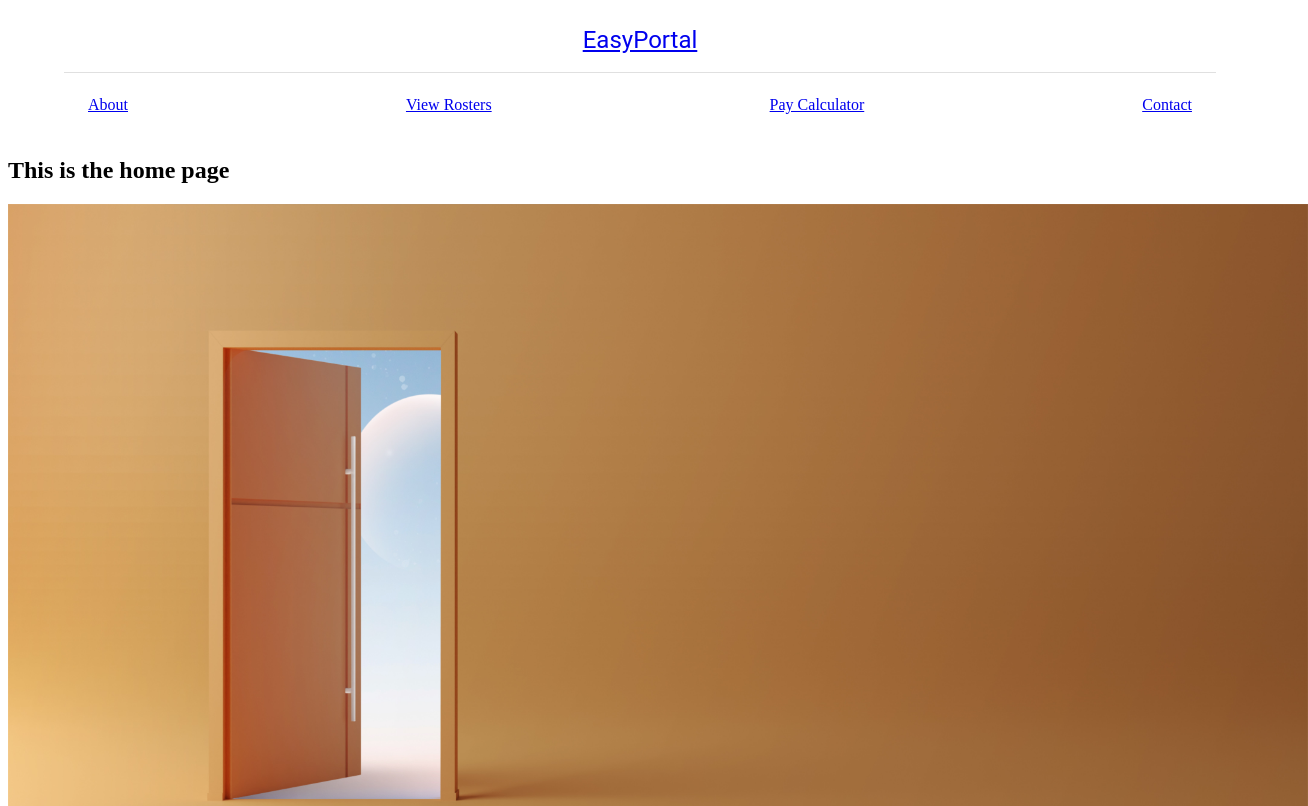
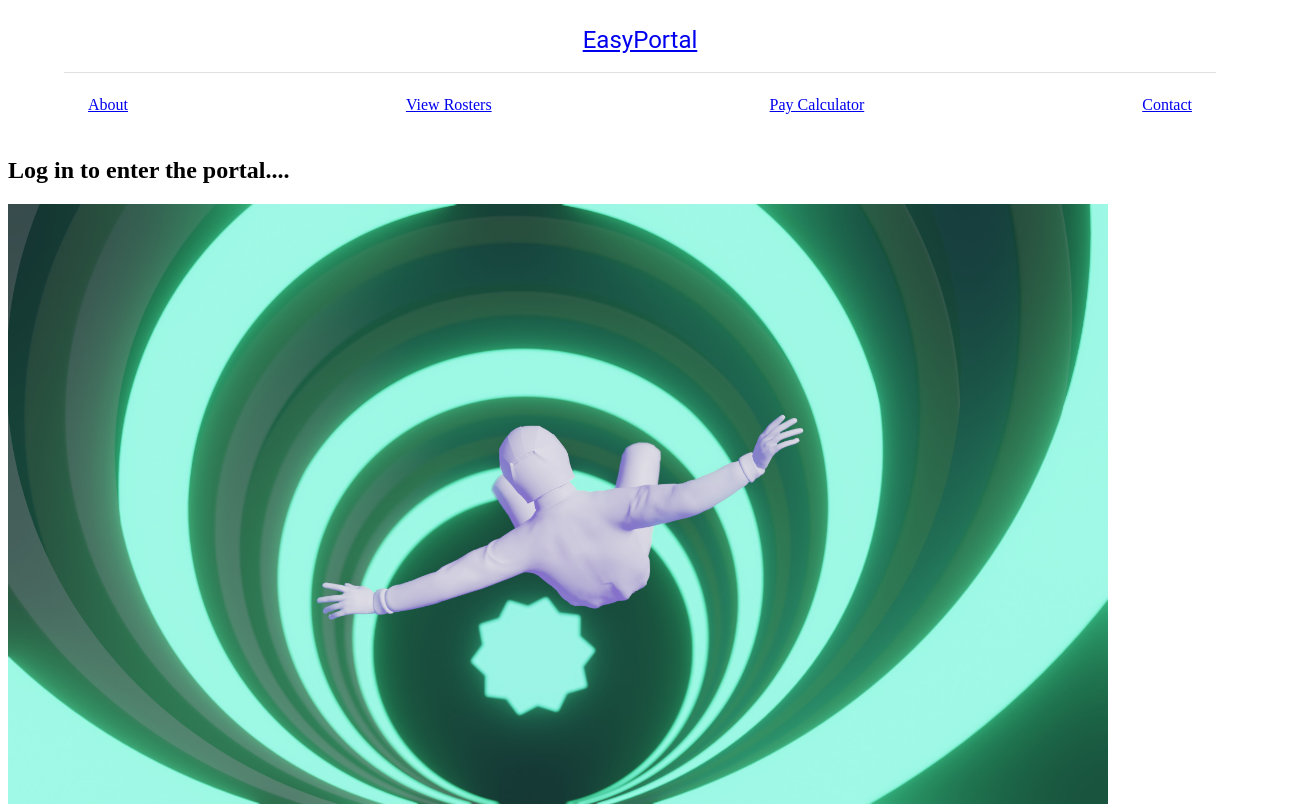
Before and after one commit to EasyPortal-Business-Management-System/EasyPortal-Client, a React (Create React App) app: page / in a window 1280 px wide. Shown: the top 806 px of the page, 1308 px wide, since content can reach past the window. Built offline with nearby package versions, Linux system fonts and the light colour scheme.

Commit message:
routes updated, home page and not found page added

```diff
--- a/src/App.js
+++ b/src/App.js
@@ -8,6 +8,7 @@ import Contact from './components/Contact';
 import { Container } from "@mui/material";
 import Nav from "./components/Nav";
 import { Route, Routes } from "react-router-dom";
+import NotFound from "./components/NotFound";
 
 const sections = [
   {
@@ -46,8 +47,7 @@ function MainPage() {
           <Route path="/viewrosters" element={<Rosters />} />
           <Route path="/paycalc" element={<PayCalc />} />
           <Route path="/contact" element={<Contact />} />
-          <Route path="/about" element={<About />} />
-          <Route path="/about" element={<About />} />
+          <Route path="*" element={<NotFound />} />
         </Routes>
             <Footer title={"Check weekly for roster updates!"}/>
       </div>
--- /dev/null
+++ b/src/components/NotFound.js
@@ -0,0 +1,12 @@
+import React from 'react';
+
+const NotFound = () => {
+    return(
+        <div>
+            <h1>404 Page Note Found</h1>
+            <h6>Try /about to see what EasyPortal is all about!</h6>
+        </div>
+    )
+}
+
+export default NotFound;
--- a/src/components/SimpleHome.js
+++ b/src/components/SimpleHome.js
@@ -4,8 +4,8 @@ const Home = () => {
     return (
         <section id="home">
             <div>
-                <h1>This is the home page</h1>
-                <img src="../images/opendoor.jpg" alt="door opening" height={700} width={1300}></img>
+                <h1>Log in to enter the portal....</h1>
+                <img src="../images/entertheportal.jpg" alt="door opening" height={600} width={1100}></img>
             </div>
         </section>
     )
```
Also changed, not shown: public/images/entertheportal.jpg (added), public/images/opendoor.jpg (deleted).
